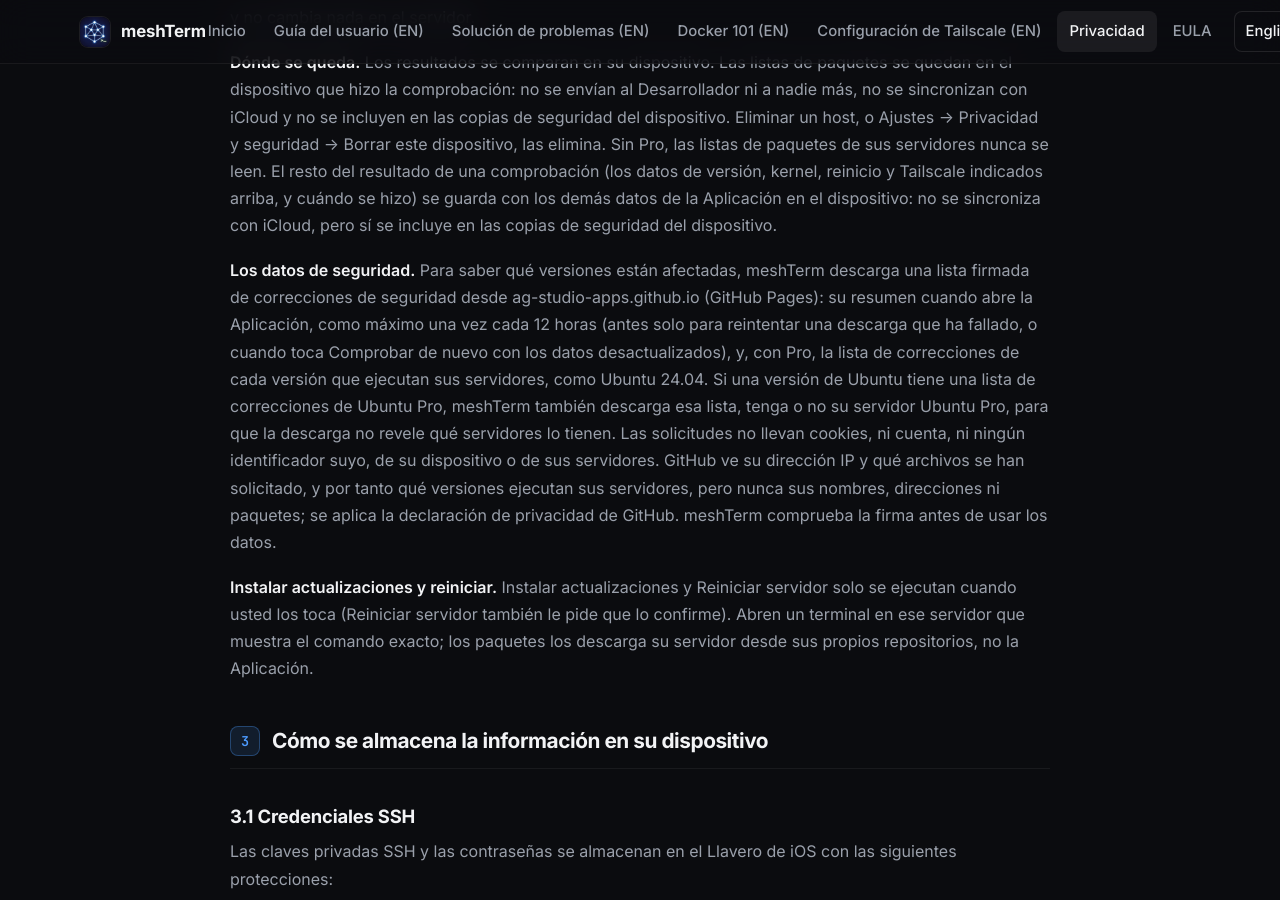
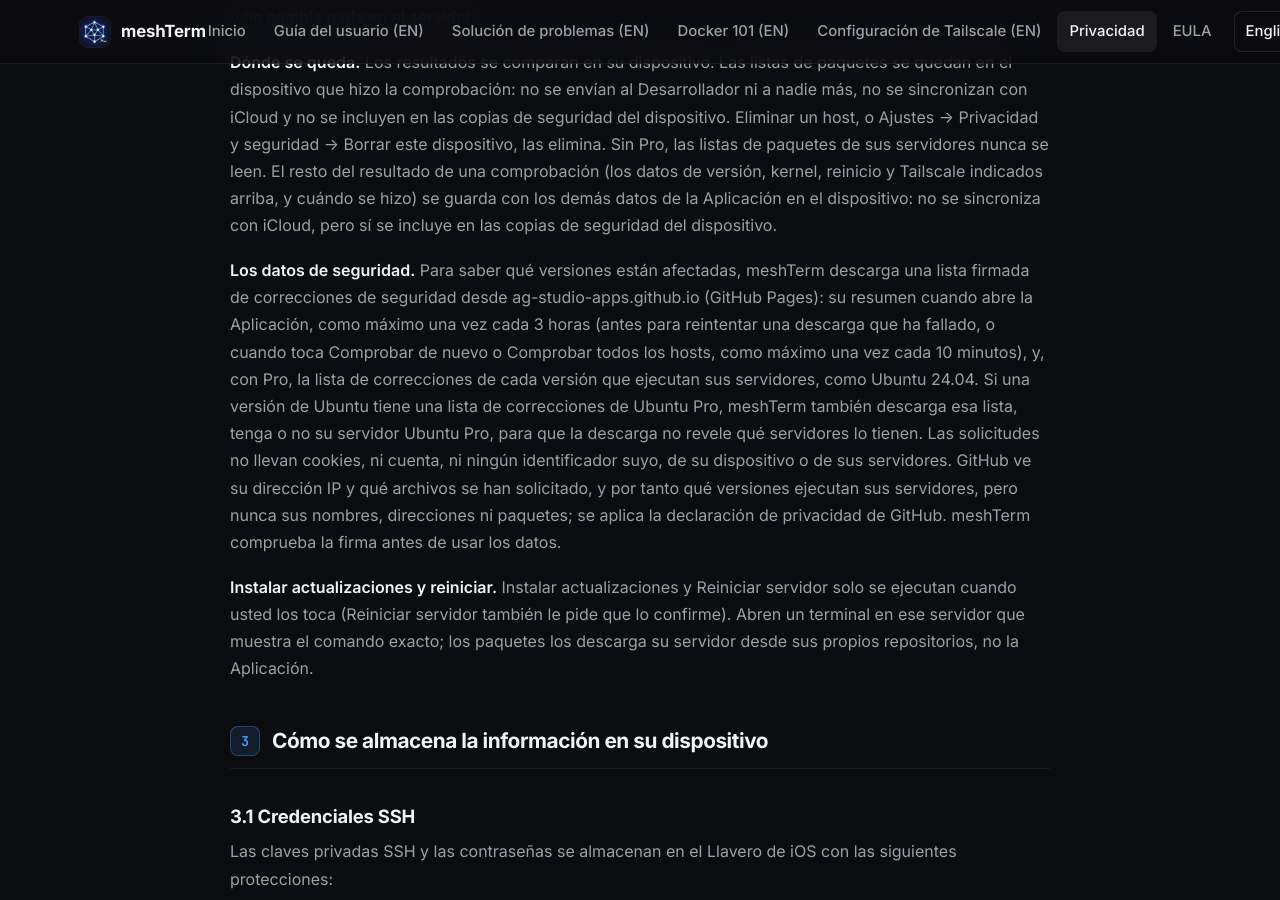
Before and after one commit to JBetchGH/meshterm-docs, a Jekyll site: the page built from privacy.es.html, in a window 1280 px wide and 900 px high, scrolled down 5462 px. Built offline with Jekyll 4.4.1, drawn with Linux system fonts in a browser that asks for light colours; some of the changed text lies outside the part shown.

Commit message:
Docs 2.4.1: security data every 3 h (Check Again / Check All Hosts fetch first), two-line footer; privacy 2.4.1 effective 2026-11-12 (release day)
Co-Authored-By: Claude Opus 5.5 <noreply@anthropic.com>

```diff
--- a/meshterm.html
+++ b/meshterm.html
@@ -88,7 +88,7 @@ footer: |
     <!-- ============================================ -->
     <section id="whats-new">
       <h2>2. What's new</h2>
-      <p>meshTerm is currently at version <strong>2.4</strong>. The headline additions since 2.1.2:</p>
+      <p>meshTerm is currently at version <strong>2.4.1</strong>. The headline additions since 2.1.2:</p>
 
       <h3>2.4 <span class="new-badge">2.4</span></h3>
       <ul>
--- a/privacy.es.html
+++ b/privacy.es.html
@@ -17,7 +17,7 @@ footer: |
 <header>
   <div class="app-name">meshTerm · Cliente SSH para iOS</div>
   <h1>Política de Privacidad</h1>
-  <div class="meta">James Betchley &nbsp;·&nbsp; En vigor desde 2026-10-28 <!-- set effective date on 2.4 release day --> &nbsp;·&nbsp; Versión 2.4.0</div>
+  <div class="meta">James Betchley &nbsp;·&nbsp; En vigor desde 2026-11-12 &nbsp;·&nbsp; Versión 2.4.1</div>
 </header>
 
 
@@ -201,9 +201,9 @@ footer: |
     del dispositivo.</p>
     <p><strong>Los datos de seguridad.</strong> Para saber qué versiones están afectadas, meshTerm
     descarga una lista firmada de correcciones de seguridad desde ag-studio-apps.github.io (GitHub
-    Pages): su resumen cuando abre la Aplicación, como máximo una vez cada 12 horas (antes solo
-    para reintentar una descarga que ha fallado, o cuando toca Comprobar de nuevo con los datos
-    desactualizados), y, con Pro, la lista de correcciones de cada versión que ejecutan sus
+    Pages): su resumen cuando abre la Aplicación, como máximo una vez cada 3 horas (antes para
+    reintentar una descarga que ha fallado, o cuando toca Comprobar de nuevo o Comprobar todos los
+    hosts, como máximo una vez cada 10 minutos), y, con Pro, la lista de correcciones de cada versión que ejecutan sus
     servidores, como Ubuntu 24.04. Si una versión de Ubuntu tiene una lista de correcciones de
     Ubuntu Pro, meshTerm también descarga esa lista, tenga o no su servidor Ubuntu Pro, para que
     la descarga no revele qué servidores lo tienen. Las solicitudes no llevan cookies, ni cuenta,
@@ -323,7 +323,7 @@ footer: |
       firmada de plantillas, solo cuando abre Plantillas o la pestaña Contenedores, con Pro o la
       prueba gratuita (consulte la sección 2.5).</li>
       <li><strong>ag-studio-apps.github.io (GitHub Pages)</strong> - para descargar la lista firmada
-      de correcciones de seguridad, como máximo cada 12 horas, y, con Pro, las listas de correcciones
+      de correcciones de seguridad, como máximo cada 3 horas, y, con Pro, las listas de correcciones
       de las versiones de sus servidores (consulte la sección 2.6).</li>
       <li><strong>Su propio proveedor o servidor de IA</strong> - solo si configura su propia clave de API para
       Preguntar a un agente, y solo cuando usted lo pide (consulte la sección 2.5).</li>
--- a/security-updates.html
+++ b/security-updates.html
@@ -96,7 +96,7 @@ footer: |
       <h2>4. What stays on your phone</h2>
       <p>The comparison happens on your iPhone or iPad, and the package list stays there. What the downloads tell GitHub, which hosts meshTerm's security data, is which releases your servers run.</p>
       <ul>
-        <li><strong>The security data</strong>: the phone downloads meshTerm's signed security feed from its public site on GitHub Pages. The feed is a small manifest, fetched when you open the app at most once every 12 hours (sooner only to retry a download that failed, or when you tap <strong>Check Again</strong> on out-of-date data), plus, with Pro, one data file per release your hosts run, such as <code>debian-12</code>. For an Ubuntu release that has an Ubuntu Pro (ESM) fix list, the phone downloads that list too, whether or not the host has Ubuntu Pro attached, so GitHub can't tell which hosts have it; it is used only for hosts that do. GitHub sees these requests and your phone's IP address, so it learns which releases your servers run: for example, that this IP address has a Debian 12 host. It doesn't learn the hosts' names, addresses or packages. The requests carry no cookies, account or identifier.</li>
+        <li><strong>The security data</strong>: the phone downloads meshTerm's signed security feed from its public site on GitHub Pages. The feed is a small manifest, fetched when you open the app at most once every 3 hours (sooner to retry a download that failed, or when you tap <strong>Check Again</strong> or <strong>Check All Hosts</strong>, at most once every 10 minutes), plus, with Pro, one data file per release your hosts run, such as <code>debian-12</code>. For an Ubuntu release that has an Ubuntu Pro (ESM) fix list, the phone downloads that list too, whether or not the host has Ubuntu Pro attached, so GitHub can't tell which hosts have it; it is used only for hosts that do. GitHub sees these requests and your phone's IP address, so it learns which releases your servers run: for example, that this IP address has a Debian 12 host. It doesn't learn the hosts' names, addresses or packages. The requests carry no cookies, account or identifier.</li>
         <li><strong>The package list</strong> (Pro): meshTerm reads the host's installed packages with the read-only check, which needs no root and installs nothing. The list is compared with the feed on the device and never leaves it: it isn't sent to anyone, synced to iCloud or included in device backups. Deleting the host, or <strong>Erase This Device</strong> in Settings, removes it. Without Pro, a host's packages are never read.</li>
         <li><strong>The feed carries data, not commands</strong>. It is signed, and meshTerm ignores it unless the signature checks out. The commands meshTerm offers to run come from elsewhere (see <a href="#install">Installing updates</a>).</li>
         <li><strong>Old data is not used</strong>. If the security data on the phone is more than 7 days old, for example because the phone couldn't download a newer feed, meshTerm shows "Security data is out of date" with <strong>Check Again</strong>, instead of results that may be wrong.</li>
```
Also changed, not shown: other parts of privacy.es.html (+1 -1 lines), other parts of security-updates.html (+1 -1 lines), privacy.html (+5 -5 lines).
